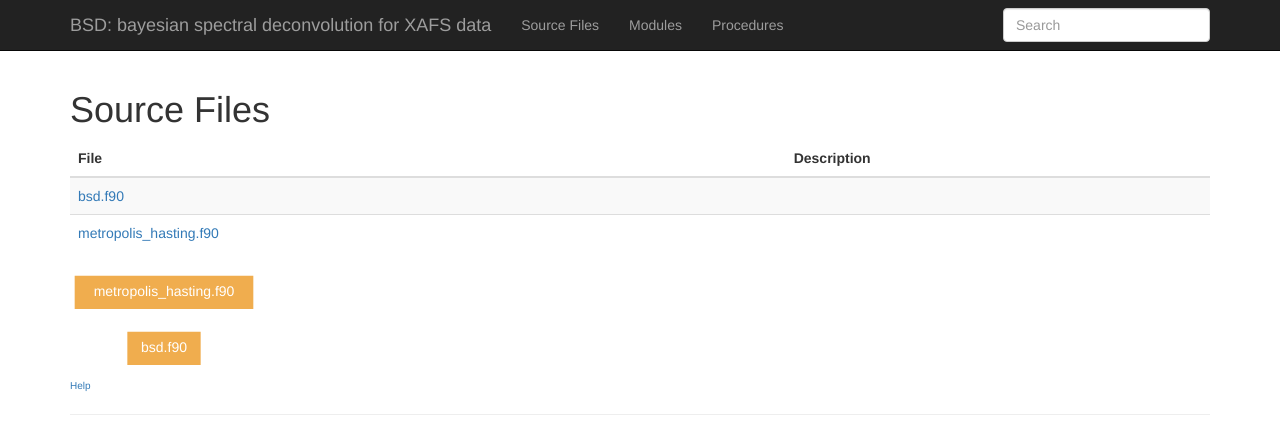
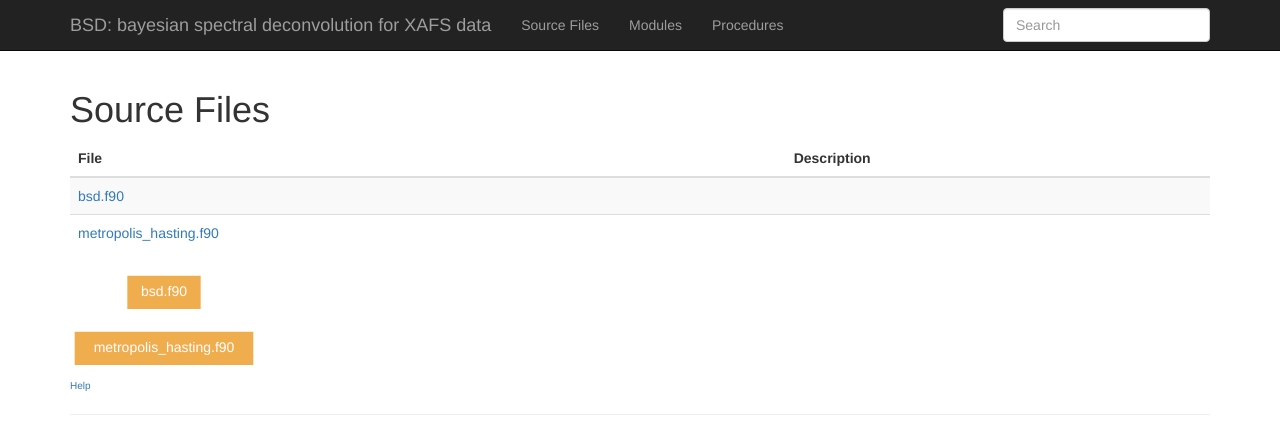
Before and after one commit to toya42/bsd, a plain HTML site: page lists/files.html in a window 1280 px wide. Shown: the top 432 px of the page. Drawn offline with nearby package versions, Linux system fonts and the light colour scheme; some packages are replaced by stand-ins of ours.

Commit message:
Deploying to gh-pages from @ toya42/bsd@ae4952a61d3adef5680a321380bf1697ae55ee94 🚀

```diff
--- a/lists/files.html
+++ b/lists/files.html
@@ -94,21 +94,21 @@
 <g id="file~~graph~~FileGraph" class="graph" transform="scale(1 1) rotate(0) translate(4 70)">
 <title>file~~graph~~FileGraph</title>
 <polygon fill="white" stroke="transparent" points="-4,4 -4,-70 137,-70 137,4 -4,4"/>
-<!-- sourcefile~bsd.f90 -->
+<!-- sourcefile~metropolis_hasting.f90 -->
 <g id="file~~graph~~FileGraph_node1" class="node">
-<title>sourcefile~bsd.f90</title>
-<g id="a_file~~graph~~FileGraph_node1"><a xlink:href=".././sourcefile/bsd.f90.html" xlink:title="bsd.f90">
-<polygon fill="#f0ad4e" stroke="#f0ad4e" points="93.5,-24 39.5,-24 39.5,0 93.5,0 93.5,-24"/>
-<text text-anchor="middle" x="66.5" y="-9.6" font-family="Helvetica,sans-Serif" font-size="10.50" fill="white">bsd.f90</text>
+<title>sourcefile~metropolis_hasting.f90</title>
+<g id="a_file~~graph~~FileGraph_node1"><a xlink:href=".././sourcefile/metropolis_hasting.f90.html" xlink:title="metropolis_hasting.f90">
+<polygon fill="#f0ad4e" stroke="#f0ad4e" points="133,-24 0,-24 0,0 133,0 133,-24"/>
+<text text-anchor="middle" x="66.5" y="-9.6" font-family="Helvetica,sans-Serif" font-size="10.50" fill="white">metropolis_hasting.f90</text>
 </a>
 </g>
 </g>
-<!-- sourcefile~metropolis_hasting.f90 -->
+<!-- sourcefile~bsd.f90 -->
 <g id="file~~graph~~FileGraph_node2" class="node">
-<title>sourcefile~metropolis_hasting.f90</title>
-<g id="a_file~~graph~~FileGraph_node2"><a xlink:href=".././sourcefile/metropolis_hasting.f90.html" xlink:title="metropolis_hasting.f90">
-<polygon fill="#f0ad4e" stroke="#f0ad4e" points="133,-66 0,-66 0,-42 133,-42 133,-66"/>
-<text text-anchor="middle" x="66.5" y="-51.6" font-family="Helvetica,sans-Serif" font-size="10.50" fill="white">metropolis_hasting.f90</text>
+<title>sourcefile~bsd.f90</title>
+<g id="a_file~~graph~~FileGraph_node2"><a xlink:href=".././sourcefile/bsd.f90.html" xlink:title="bsd.f90">
+<polygon fill="#f0ad4e" stroke="#f0ad4e" points="93.5,-66 39.5,-66 39.5,-42 93.5,-42 93.5,-66"/>
+<text text-anchor="middle" x="66.5" y="-51.6" font-family="Helvetica,sans-Serif" font-size="10.50" fill="white">bsd.f90</text>
 </a>
 </g>
 </g>
```
